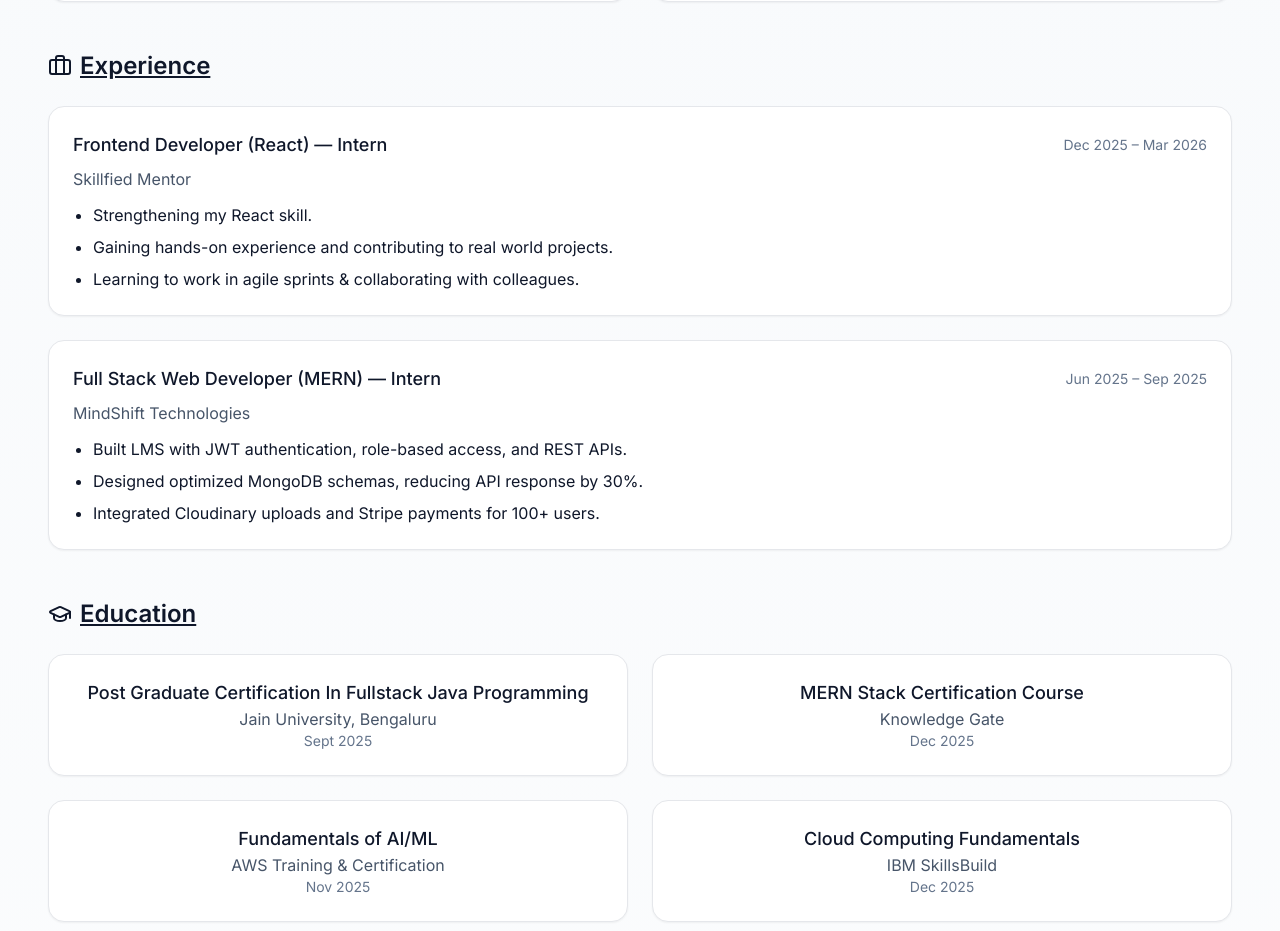
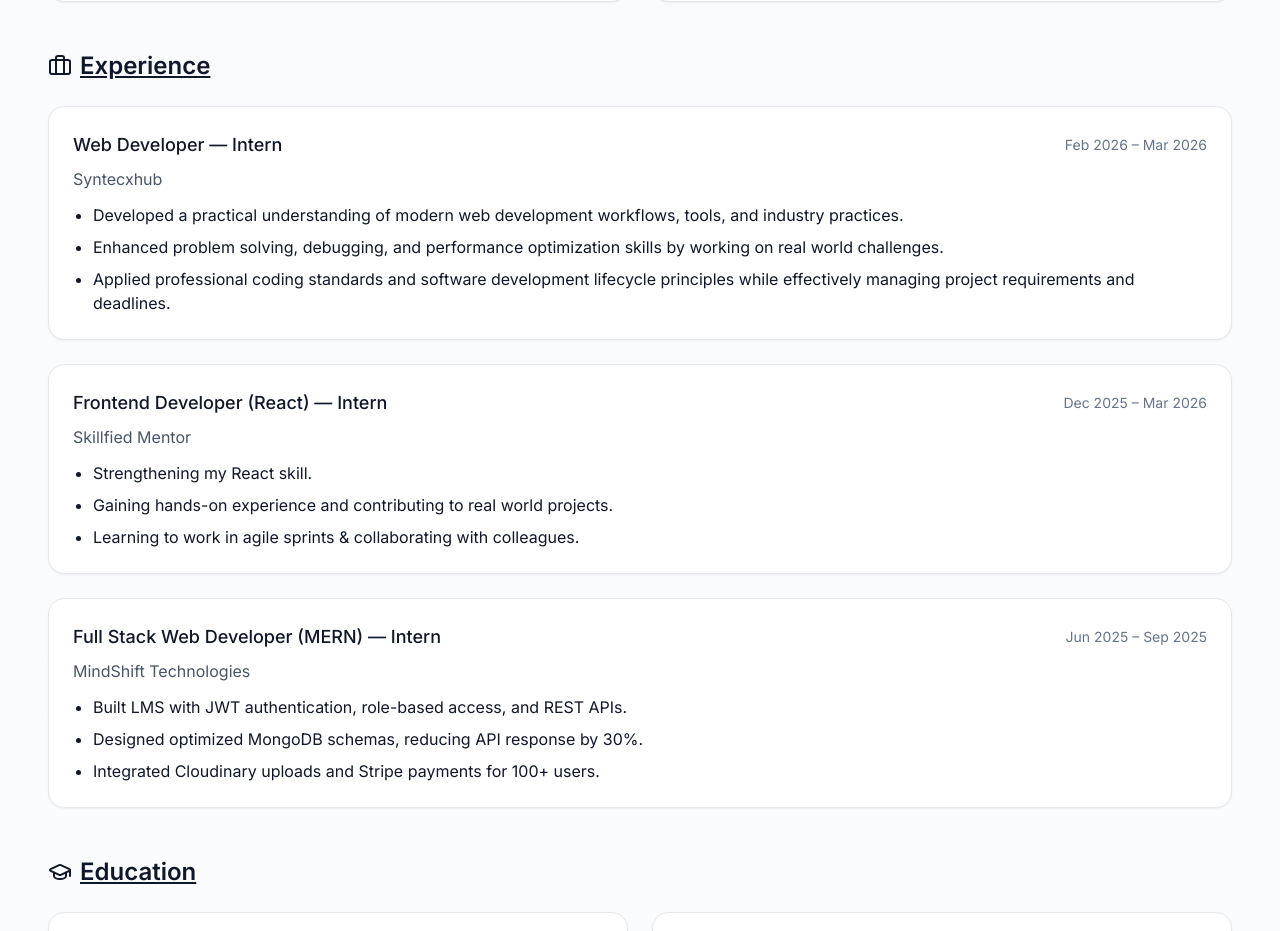
Before and after one commit to mohdkamran-khan/KAMRAN-portfolio, a React (Vite) app: page / in a window 1280 px wide. Shown: the part 3605-4536 px from the top of the page. Built offline with nearby package versions, Linux system fonts and the light colour scheme.

Commit message:
Updated resume

```diff
--- a/src/App.jsx
+++ b/src/App.jsx
@@ -297,6 +297,16 @@
 ];
 
 const experiences = [
+  {
+    role: "Web Developer — Intern",
+    company: "Syntecxhub",
+    period: "Feb 2026 – Mar 2026",
+    points: [
+      "Developed a practical understanding of modern web development workflows, tools, and industry practices.",
+      "Enhanced problem solving, debugging, and performance optimization skills by working on real world challenges.",
+      "Applied professional coding standards and software development lifecycle principles while effectively managing project requirements and deadlines.",
+    ],
+  },
   {
     role: "Frontend Developer (React) — Intern",
     company: "Skillfied Mentor",
```
Also changed, not shown: 1 other file (tests, documents, lock files or other folders).
